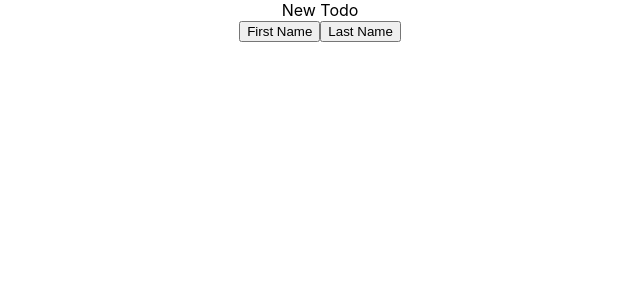
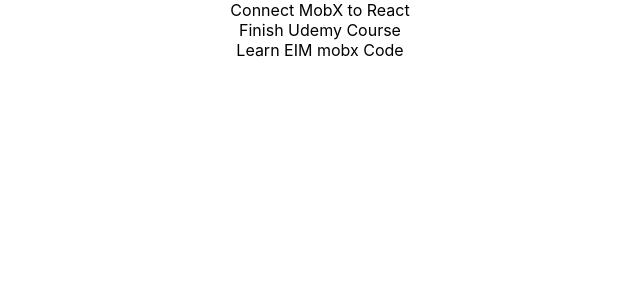
Before and after one commit to hbarrons/mobx-udemy, a React (Create React App) app: page / in a window 1280 px wide. Shown: the top 300 px of the page, without its empty margins (320-960 px from the left). Built offline with nearby package versions, Linux system fonts and the light colour scheme.

Commit message:
render mobx todo list to page

```diff
--- a/src/App.tsx
+++ b/src/App.tsx
@@ -1,15 +1,17 @@
 import React from 'react';
 import './App.css';
 import Test from './reacttest';
+import {useStore} from "./stores/Helper/use-store";
 
 
 
 function App() {
-  return (
+    const {dataStores: {todoStore}} = useStore()
+    return (
     <div className="App">
-        <Test />
+        {todoStore.todolist.map(todo => <div key={todo.id}>{todo.name}</div>)}
     </div>
-  );
+    );
 }
 
 export default App;
--- a/src/index.tsx
+++ b/src/index.tsx
@@ -1,42 +1,24 @@
 import React from 'react';
-import ReactDOM from 'react-dom/client';
+import ReactDOM from 'react-dom';
 import './index.css';
 import App from './App';
 import reportWebVitals from './reportWebVitals';
-
 import './test'
 import './todo-service'
 import RootStore from "./stores/root-store";
+import {createStore} from "./stores/Helper/create-store";
+import {StoreProvider} from "./stores/Helper/store-context";
 
-const rootStore = new RootStore();
+const rootStore = createStore()
 
-//create 4 users
-rootStore.dataStores.usersStore.addUser('Howard')
-rootStore.dataStores.usersStore.addUser('Nicole')
-rootStore.dataStores.usersStore.addUser('Shelbie')
-rootStore.dataStores.usersStore.addUser('Sam')
-
-//get user
-const newUser = rootStore.dataStores.usersStore.getUser('Howard')
-
-//add todos to the user
-rootStore.dataStores.todoStore.addToDo('Go to the gym', newUser.id);
-rootStore.dataStores.todoStore.addToDo('Learn mobx', newUser.id)
-
-//remove user
-rootStore.dataStores.usersStore.removeUser('Howard')
+rootStore.dataStores.todoStore.addToDo('Connect MobX to React', 99)
+rootStore.dataStores.todoStore.addToDo('Finish Udemy Course', 99)
+rootStore.dataStores.todoStore.addToDo('Learn EIM mobx Code', 99)
 
 
-const root = ReactDOM.createRoot(
-  document.getElementById('root') as HTMLElement
-);
-root.render(
-  <React.StrictMode>
-    <App />
-  </React.StrictMode>
-);
-
-// If you want to start measuring performance in your app, pass a function
-// to log results (for example: reportWebVitals(console.log))
-// or send to an analytics endpoint. Learn more: https://bit.ly/CRA-vitals
-reportWebVitals();
+ReactDOM.render(
+    <StoreProvider value={rootStore}>
+        <App />
+    </StoreProvider>
+    , document.getElementById('root')
+)
--- /dev/null
+++ b/src/stores/Helper/create-store.ts
@@ -0,0 +1,7 @@
+import RootStore from "../root-store";
+
+const createStore = () => {
+    return new RootStore()
+}
+
+export {createStore}
--- /dev/null
+++ b/src/stores/Helper/store-context.ts
@@ -0,0 +1,6 @@
+import {createContext} from "react";
+import RootStore from "../root-store";
+
+
+export const StoreContext = createContext({} as RootStore)
+export const StoreProvider = StoreContext.Provider;
--- /dev/null
+++ b/src/stores/Helper/use-store.ts
@@ -0,0 +1,6 @@
+import {useContext} from "react";
+import {StoreContext} from "./store-context";
+
+export const useStore = () => {
+    return useContext(StoreContext)
+}
```
